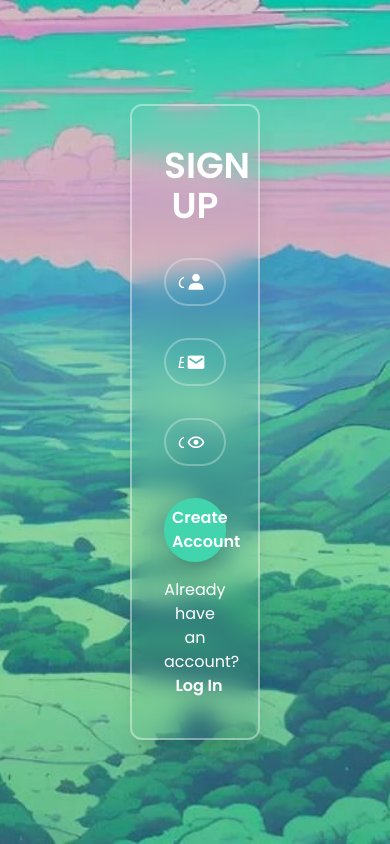
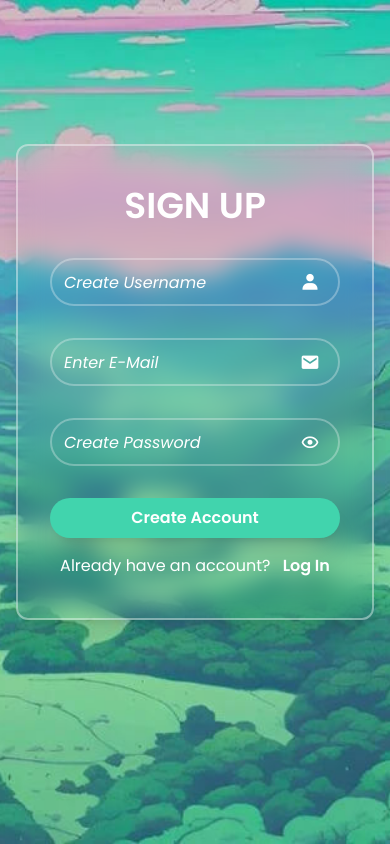
Before and after one commit to samlopezdev/nxt-lvl-life, a React (Vite) app in the folder client/: page /register in a window 390 px wide. Built offline with nearby package versions, Linux system fonts and the light colour scheme.

Commit message:
fix: form mobile responsiveness

```diff
--- a/client/src/pages/Register.jsx
+++ b/client/src/pages/Register.jsx
@@ -34,8 +34,8 @@ export default function Register() {
   };
 
   return (
-    <section className="bg-img flex min-h-screen items-center justify-center bg-[url('/greenlandscape-full.jpg')] bg-cover bg-center bg-no-repeat">
-      <div className="z-2 relative w-1/3 rounded-xl border-2 border-white/40 bg-transparent px-8 py-10 text-white shadow-xl backdrop-blur-md">
+    <section className="bg-img min-h-screen bg-[url('/greenlandscape-full.jpg')] bg-cover bg-center bg-no-repeat px-4">
+      <div className="z-2 relative m-auto translate-y-36 rounded-xl border-2 border-white/40 bg-transparent px-8 py-10 text-white shadow-xl backdrop-blur-md [transition:.5s_ease] md:w-1/2 xl:w-1/3">
         <h2 className="text-center text-4xl font-semibold uppercase">
           Sign Up
         </h2>
```
